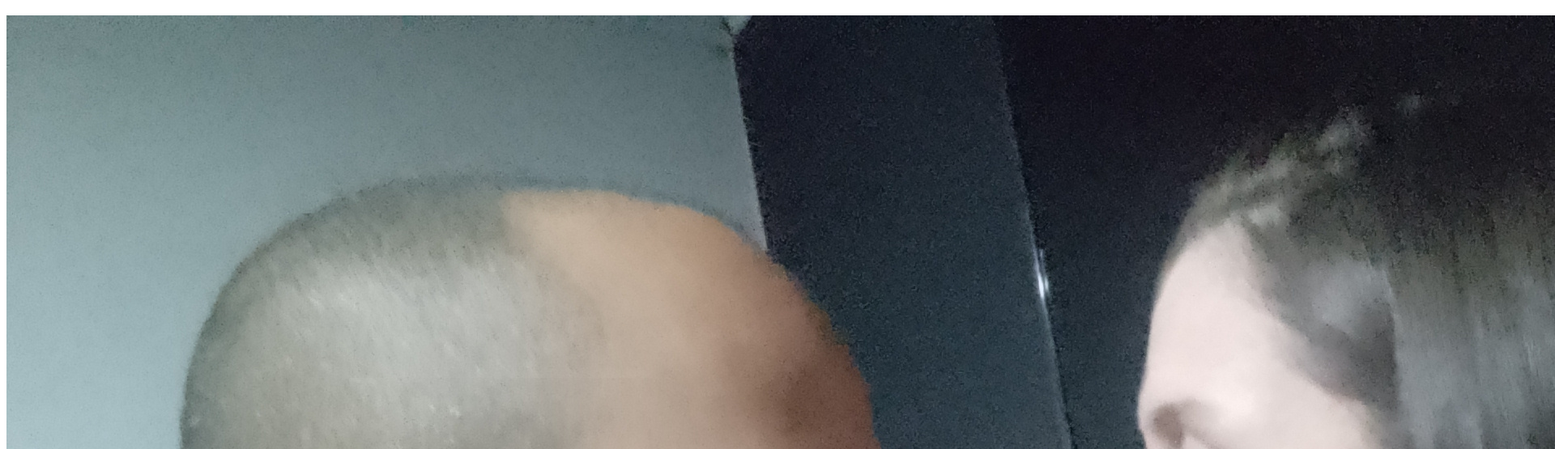
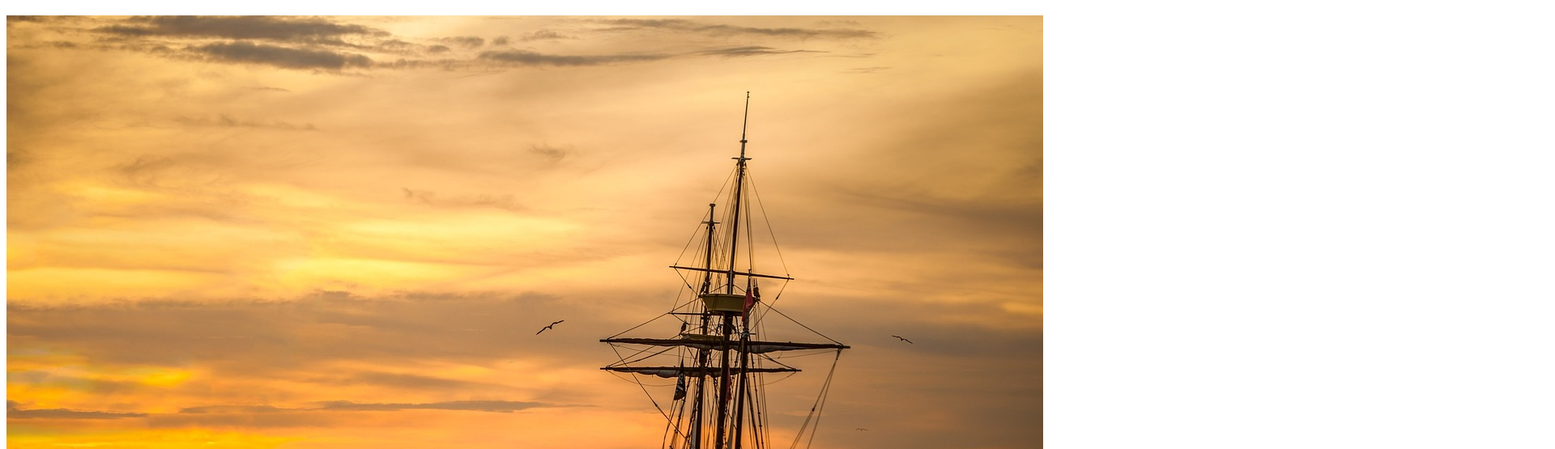
Before and after one commit to johnnyribeiro34/aula-imagens, a plain HTML site: page index.html in a window 1280 px wide. Shown: the part 61-616 px from the top of the page at 81% size, 1920 px wide, since content can reach past the window. Drawn offline with Linux system fonts and the light colour scheme.

Commit message:
Trocado foto da Familia pela do Barco

```diff
--- a/index.html
+++ b/index.html
@@ -3,11 +3,11 @@
 <head>
     <meta charset="UTF-8">
     <meta name="viewport" content="width=device-width, initial-scale=1.0">
-    <title>Imagens placeholder</title>
+    <title>Imagens </title>
 </head>
 <body>
     <h1>Imagens</h1>
-    <img src="./src/images/1.jpg" alt="Foto da minha familia">
+    <img src="./src/images/foto barco.jpg"Foto do barco">
     <img src="https://placehold.co/600x400" alt="placeholder">
 
 </body>
```
Also changed, not shown: src/images/1.jpg (deleted), src/images/foto barco.jpg (added).
